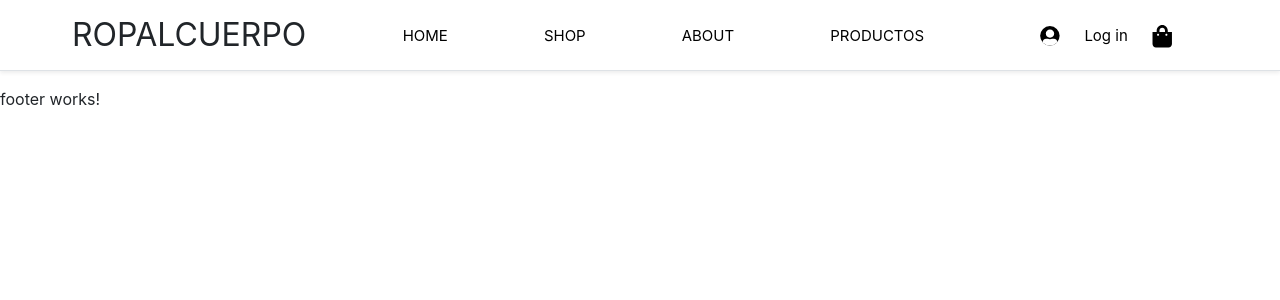
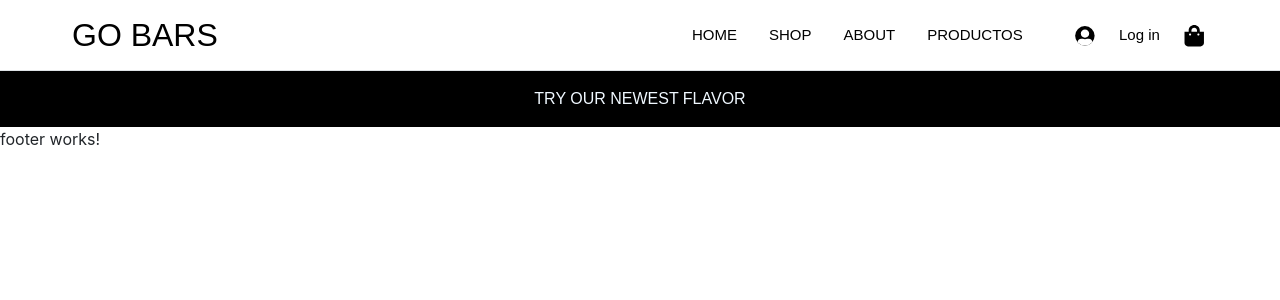
Before and after one commit to tiburonmartillo/ecommerce-ropa, an Angular app: page / in a window 1280 px wide. Shown: the top 300 px of the page. Built offline with nearby package versions, Linux system fonts and the light colour scheme; a web font is replaced by a local one.

Commit message:
HEADER TERMINADO

```diff
--- a/src/app/app.component.html
+++ b/src/app/app.component.html
@@ -1,3 +1,4 @@
-<app-navbar></app-navbar>
+<app-header></app-header>
+
 
 <app-footer></app-footer>
--- /dev/null
+++ b/src/app/components/share/header/header.component.html
@@ -0,0 +1,2 @@
+<app-navbar></app-navbar>
+<app-slider-promos></app-slider-promos>
--- /dev/null
+++ b/src/app/components/share/header/header.component.ts
@@ -0,0 +1,15 @@
+import { Component, OnInit } from '@angular/core';
+
+@Component({
+  selector: 'app-header',
+  templateUrl: './header.component.html',
+  styleUrls: ['./header.component.css']
+})
+export class HeaderComponent implements OnInit {
+
+  constructor() { }
+
+  ngOnInit(): void {
+  }
+
+}
--- a/src/app/components/share/navbar/navbar.component.css
+++ b/src/app/components/share/navbar/navbar.component.css
@@ -1,5 +1,16 @@
-h1:hover{
+*{
+  font-family: 'futura',sans-serif;
+}
+
+h2{
+  color: #000000;
+  transition: .5s;
+}
+
+h2:hover{
     color: gray;
+    cursor: pointer;
+    transition: 0.5s;
 }
 
 img {
@@ -10,9 +21,11 @@ img {
 a {
   color: #000000;
   font-size: 15px;
+  transition: .5s;
 }
 
 a:hover {
   color: #f3dbd6;
   text-decoration: none;
+  transition: .5s;
 }
--- a/src/app/components/share/navbar/navbar.component.html
+++ b/src/app/components/share/navbar/navbar.component.html
@@ -1,10 +1,10 @@
-<div class="d-flex flex-column flex-md-row align-items-center p-3 px-md-4 mb-3 bg-white border-bottom shadow-sm">
-    <h2 class="my-0 mr-md-auto ml-5 font-weight-normal">ROPALCUERPO</h2>
+<div class="d-flex flex-column flex-md-row align-items-center p-3 px-md-4 mb-0 bg-white border-bottom shadow-sm">
+    <h2 class="my-0 mr-md-auto ml-5 font-weight-normal">GO BARS</h2>
     <nav class="my-2 my-md-0 mr-md-3">
-      <a class="p-5" href="#">HOME</a>
-      <a class="p-5" href="#">SHOP</a>
-      <a class="p-5" href="#">ABOUT</a>
-      <a class="p-5" href="#">PRODUCTOS</a>
-      <a class="p-5" href="#"><img src="../../../../assets/img/user.svg" alt=""> Log in <img src="../../../../assets/img/bolsa.svg" alt=""></a>
+      <a class="p-3" href="#">HOME</a>
+      <a class="p-3" href="#">SHOP</a>
+      <a class="p-3" href="#">ABOUT</a>
+      <a class="p-3" href="#">PRODUCTOS</a>
+      <a class="p-3" href="#"><img src="../../../../assets/img/user.svg" alt=""> Log in <img src="../../../../assets/img/bolsa.svg" alt=""></a>
     </nav>
   </div>
--- /dev/null
+++ b/src/app/components/share/slider-promos/slider-promos.component.css
@@ -0,0 +1,38 @@
+
+.slider {
+    background: #000;
+    font-family: 'futura',sans-serif;
+	width: 100%;
+	margin: auto;
+    overflow: hidden;
+    color: aliceblue;
+}
+
+.slider ul {
+	display: flex;
+	padding: 0;
+	width: 400%;
+	animation: cambio 20s infinite alternate linear;
+}
+
+.slider li {
+	width: 100%;
+    list-style: none;
+    text-align: center;
+    justify-content: center;
+}
+
+
+@keyframes cambio {
+	0% {margin-left: 0;}
+	20% {margin-left: 0;}
+
+	25% {margin-left: -100%;}
+	45% {margin-left: -100%;}
+
+	50% {margin-left: -200%;}
+	70% {margin-left: -200%;}
+
+	75% {margin-left: -300%;}
+	100% {margin-left: -300%;}
+}
--- /dev/null
+++ b/src/app/components/share/slider-promos/slider-promos.component.html
@@ -0,0 +1,16 @@
+
+  <div class="slider">
+    <ul class="mt-3">
+     <li>
+        ORDER 2 BOXES AND SAVE 20%
+      </li>
+      <li>
+        TRY OUR NEWEST FLAVOR
+      </li>
+      <li>
+        FREE SHIPPING ON ORDERS OVER $40
+      </li>
+      <li>
+        slider4</li>
+      </ul>
+    </div>
--- /dev/null
+++ b/src/app/components/share/slider-promos/slider-promos.component.ts
@@ -0,0 +1,15 @@
+import { Component, OnInit } from '@angular/core';
+
+@Component({
+  selector: 'app-slider-promos',
+  templateUrl: './slider-promos.component.html',
+  styleUrls: ['./slider-promos.component.css']
+})
+export class SliderPromosComponent implements OnInit {
+
+  constructor() { }
+
+  ngOnInit(): void {
+  }
+
+}
--- a/src/styles.css
+++ b/src/styles.css
@@ -1,15 +1,7 @@
 /* You can add global styles to this file, and also import other style files */
 @import url(//db.onlinewebfonts.com/c/5520b2b875202fac53dc536bc7aca367?family=Futura);
+@import url('https://fonts.googleapis.com/css2?family=Lato:wght@400;700&display=swap');
 * {
     margin:0px;
     padding:0px;
 }
-
-h1
-h2
-h3
-h4
-h5
-h6{
-    font-family: 'futura', sans-serif;
-}
```
Also changed, not shown: src/app/app.module.ts (+7 -1 lines), src/app/components/share/header/header.component.css (added).
